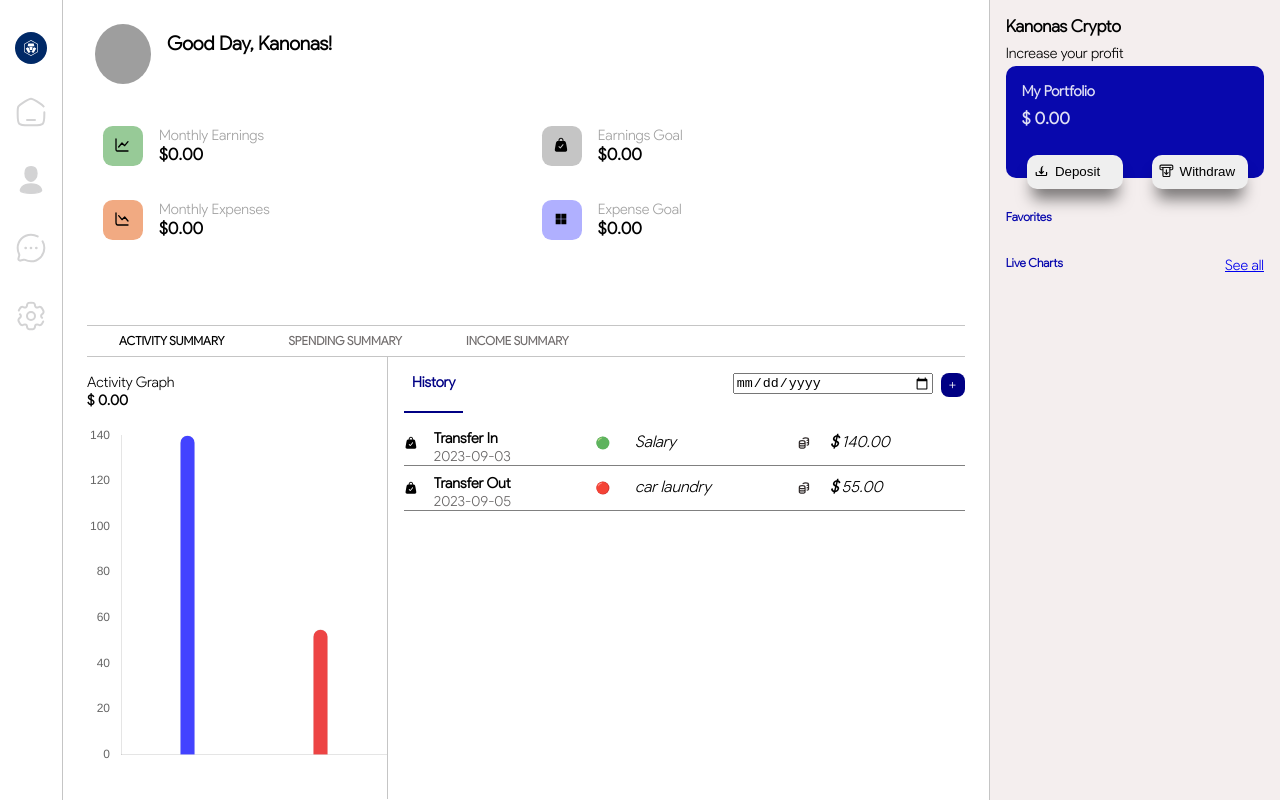
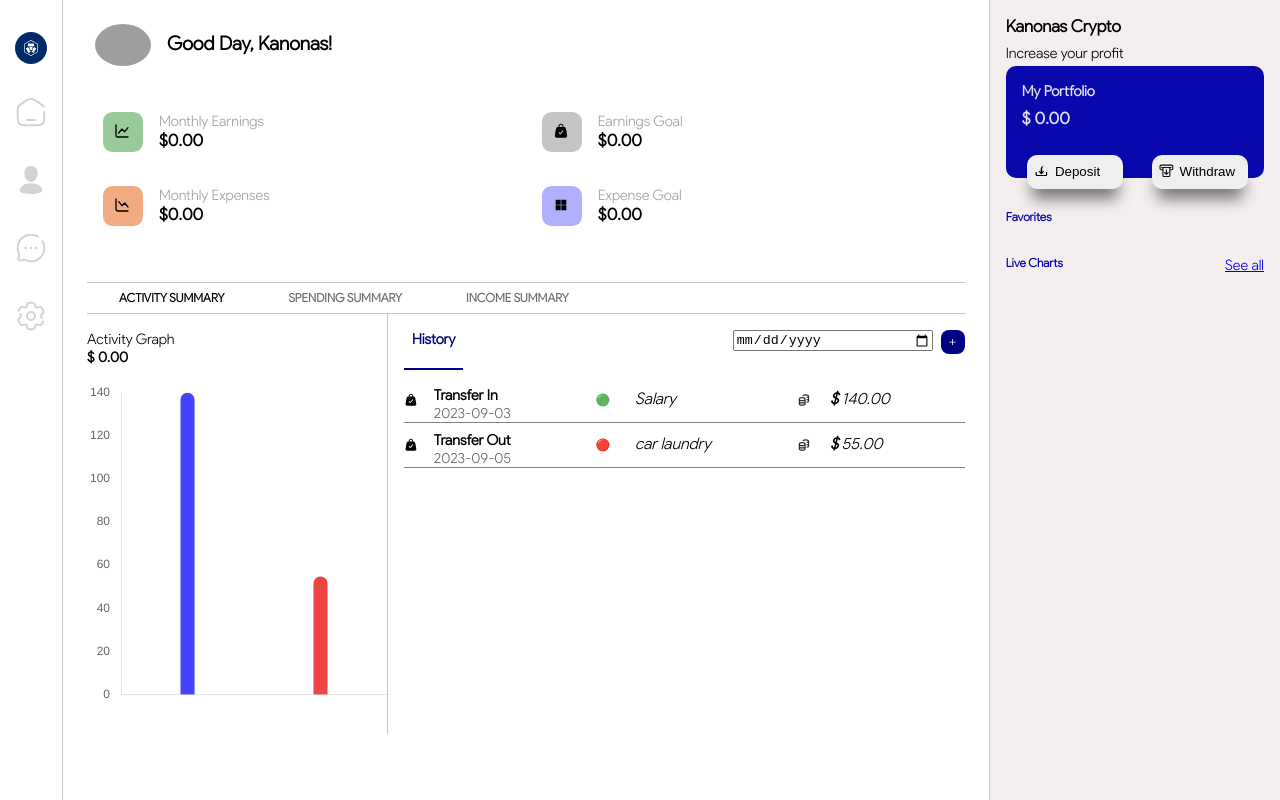
Before and after one commit to victorobiora/crypt-dash, a React (Create React App) app: page /home in a window 1280 px wide. Built offline with nearby package versions, Linux system fonts and the light colour scheme; grey boxes are pictures that could not be loaded.

Commit message:
further styling added

```diff
--- a/src/components/home/MainDashboard/Summary/SummaryComponent.module.css
+++ b/src/components/home/MainDashboard/Summary/SummaryComponent.module.css
@@ -1,6 +1,5 @@
 .summaryContainer {
     width: 100%;
-    height: 60%;
 }
 
 
@@ -20,3 +19,10 @@
 .summaryHeadings div:first-child {
     color: black;
 }
+
+
+@media screen and (min-width: 450px) {
+    .summaryContainer {
+        height: 57%;
+    }
+}
--- a/src/components/home/MainDashboard/WalletOverview.module.css
+++ b/src/components/home/MainDashboard/WalletOverview.module.css
@@ -6,7 +6,7 @@
 }
 
 .walletContainer {
-  height: 40%;
+  margin-bottom: 3rem;
 }
 
 .greetingContainer {
@@ -96,7 +96,4 @@
     width: 2.2rem;
   }
 
-.walletContainer {
-  height: 30%;
 }
-}
--- a/src/components/home/SideNav.module.css
+++ b/src/components/home/SideNav.module.css
@@ -2,14 +2,13 @@
   height: 100%;
   width: 5%;
   border-right: 1px solid rgb(197, 197, 197);
-  /*box-shadow: 10px 0 10px -5px rgba(0, 0, 0, 0.5) ;*/
   display: flex;
   flex-direction: column;
   align-items: center;
 }
 
-.sideNav_homeLink{
-   margin-top: 1rem;
+.sideNav_homeLink {
+  margin-top: 1rem;
 }
 
 .sideNav_links {
@@ -23,21 +22,15 @@
   width: 2rem;
 }
 
-
-.sideNav_links li a{
-    display: inline-block;
-};
-
-@media screen and (max-width: 450px){
+@media screen and (max-width: 450px) {
   .sideNav {
+    box-shadow: 10px 0 10px -5px rgba(0, 0, 0, 0.5);
+  }
+  .sideNav_links {
     display: none;
   }
 }
 
-@media screen and (max-width: 450px) {
-  .sideNav {
-
-    display: none;
-  }
-
+.sideNav_links li a {
+  display: inline-block;
 }
```
